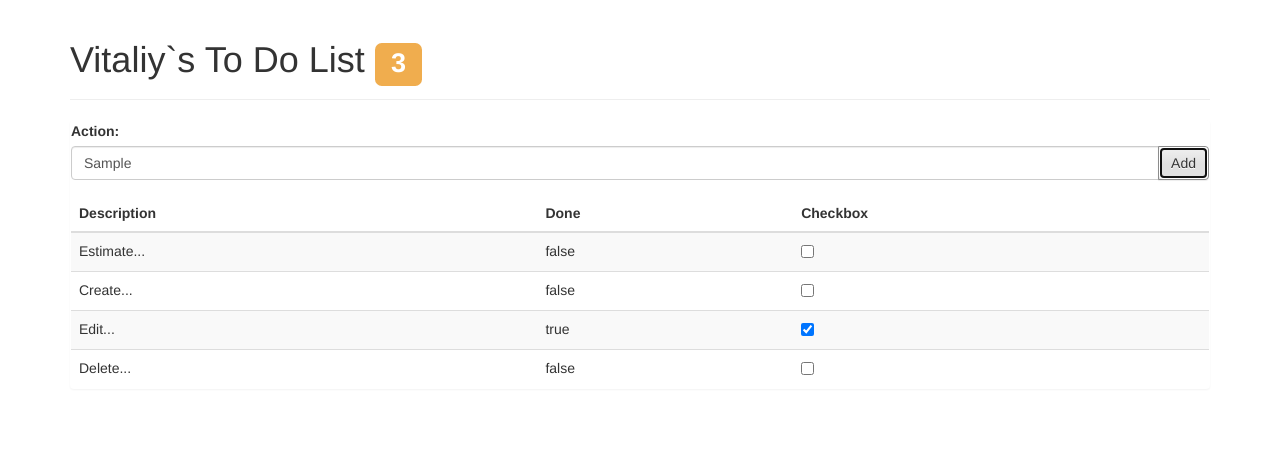
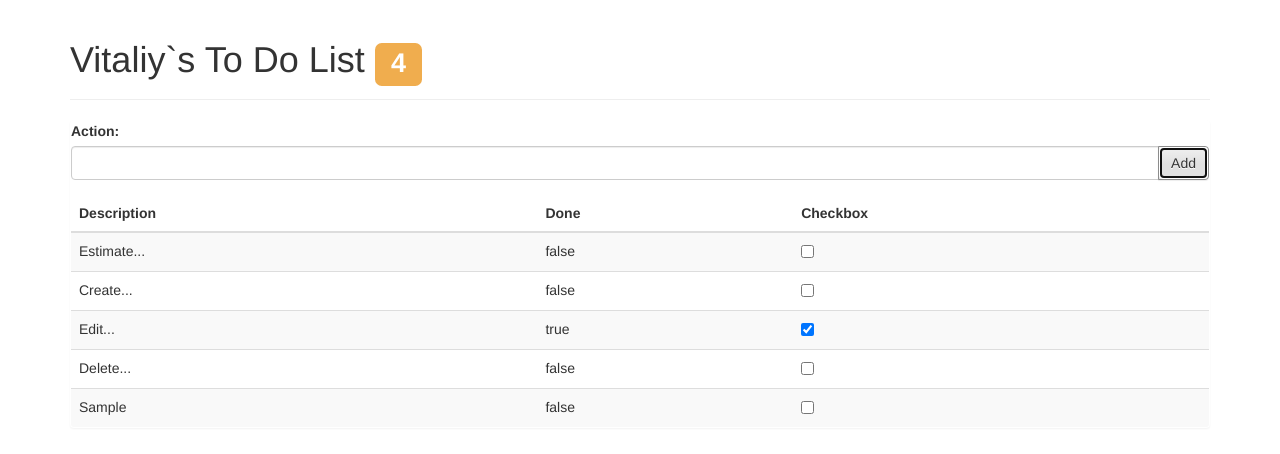
Before and after one commit to VladimirPolietaiev/AngularJS, a website: page Angular_JS/index.html in a window 1280 px wide. Both pictures are taken after typing "Sample" into the empty fields and a click on the button "Add". Drawn offline with nearby package versions, Linux system fonts and the light colour scheme.

Commit message:
add newItem

```diff
--- a/Angular_JS/app.js
+++ b/Angular_JS/app.js
@@ -16,8 +16,19 @@
 
     function Todo($scope, model) {
         $scope.todo = model;
+        $scope.addNewItem =addNewItem;
         $scope.incompleteCount = incompleteCount;
         $scope.warningLevel = warningLevel;
+
+
+        function addNewItem(items, newItem) {
+            if (newItem && newItem.action) {
+                items.push({
+                    action: newItem.action,
+                    done: false
+                });newItem.action = "";
+            }
+        }
 
         function incompleteCount(items) {
             var count = 0;
--- a/Angular_JS/index.html
+++ b/Angular_JS/index.html
@@ -26,9 +26,9 @@
 				<div class="form-group">
 					<label for="action">Action:</label>
 					<div class="input-group">
-						<input id="action" name="action" class="form-control">
+						<input id="action" name="action" class="form-control" ng-model="newItem.action"/>
 						<span class="input-group-btn">
-							<button class="btn btn-default">Add</button>
+							<button class="btn btn-default" ng-click="addNewItem(todo.items, newItem)">Add</button>
 						</span>
 					</div>
 				</div>
```
